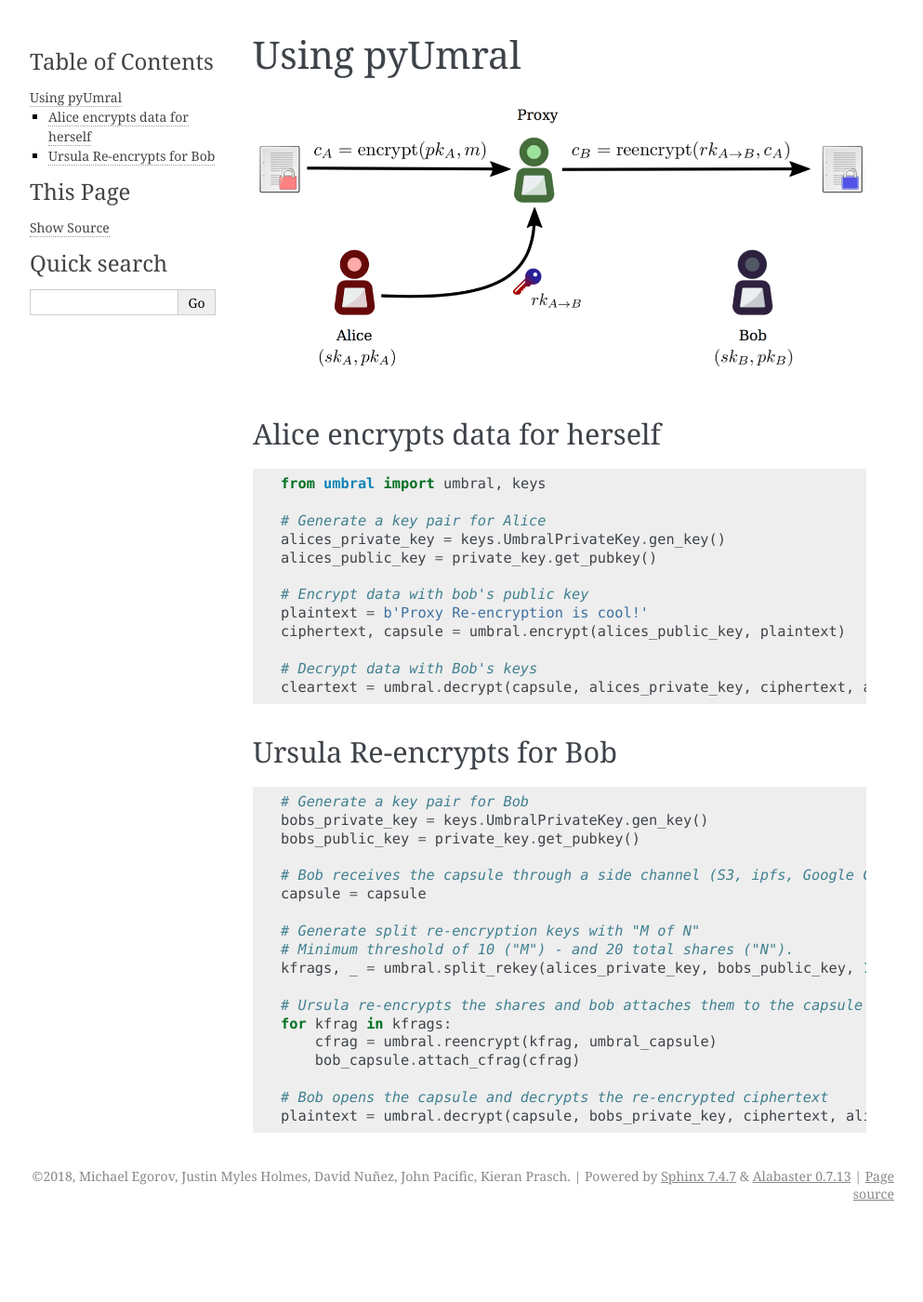
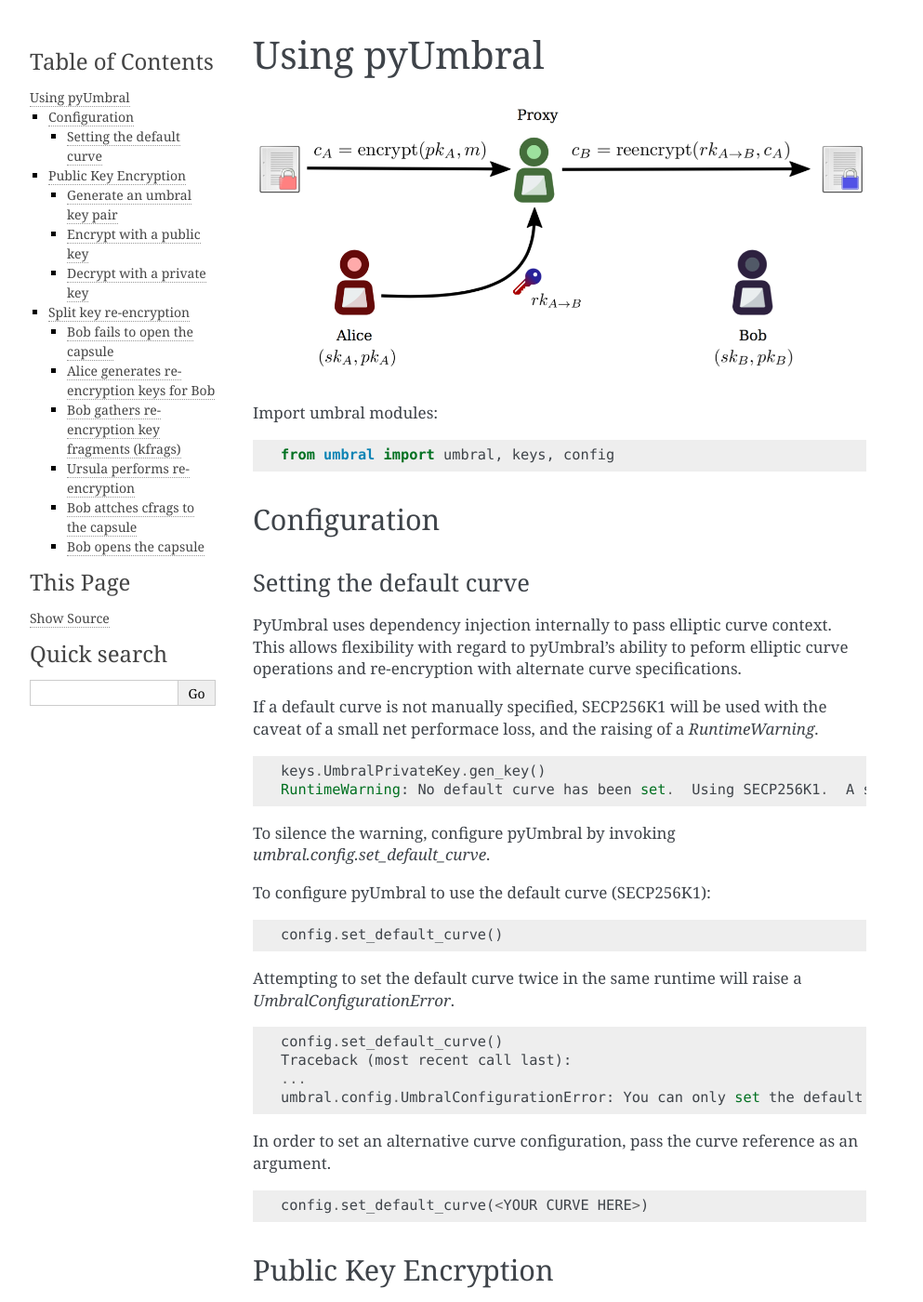
Before and after one commit to nucypher/pyUmbral, a Sphinx documentation site: the page built from docs/source/using_pyumbral.rst, in a window 1280 px wide and 1400 px high. Shown: the whole window at 93% size, without its empty margins (148-1141 px from the left). Built offline with Sphinx 7.4.7, drawn with Linux system fonts in a browser that asks for light colours; some of the changed text lies outside the part shown.

Commit message:
Alters language for accuracy, multiple spelling/grammar fixes, ensures all capsules are the same capsule, named "capsule", in code samples.

```diff
--- a/docs/source/using_pyumbral.rst
+++ b/docs/source/using_pyumbral.rst
@@ -1,30 +1,96 @@
 ==============
-Using pyUmral
+Using pyUmbral
 ==============
 .. image:: .static/PRE_image.png
 
 
-Alice encrypts data for herself
-================================
+Import umbral modules:
 
 .. code-block:: python
 
-   from umbral import umbral, keys
-
-   # Generate a key pair for Alice
-   alices_private_key = keys.UmbralPrivateKey.gen_key()
-   alices_public_key = private_key.get_pubkey()
-
-   # Encrypt data with bob's public key
-   plaintext = b'Proxy Re-encryption is cool!'
-   ciphertext, capsule = umbral.encrypt(alices_public_key, plaintext)
-
-   # Decrypt data with Bob's keys
-   cleartext = umbral.decrypt(capsule, alices_private_key, ciphertext, alices_public_key)
+  from umbral import umbral, keys, config
 
 
-Ursula Re-encrypts for Bob
-===========================
+Configuration
+==============
+
+Setting the default curve
+--------------------------
+
+PyUmbral uses dependency injection internally to pass elliptic curve context.
+This allows flexibility with regard to pyUmbral's ability to peform
+elliptic curve operations and re-encryption with alternate curve specifications.
+
+If a default curve is not manually specified, SECP256K1 will be used with the caveat of
+a small net performace loss, and the raising of a `RuntimeWarning`.
+
+.. code-block:: python
+
+  keys.UmbralPrivateKey.gen_key()
+  RuntimeWarning: No default curve has been set.  Using SECP256K1.  A slight performance penalty has been incurred for only this call.  Set a default curve with umbral.config.set_default_curve().
+
+
+To silence the warning, configure pyUmbral by invoking `umbral.config.set_default_curve`.
+
+To configure pyUmbral to use the default curve (SECP256K1):
+
+.. code-block:: python
+
+    config.set_default_curve()
+
+Attempting to set the default curve twice in the same runtime will raise
+a `UmbralConfigurationError`.
+
+.. code-block:: python
+
+  config.set_default_curve()
+  Traceback (most recent call last):
+  ...
+  umbral.config.UmbralConfigurationError: You can only set the default curve once.  Do it once and then leave it alone.
+
+In order to set an alternative curve configuration,
+pass the curve reference as an argument.
+
+.. code-block:: python
+
+    config.set_default_curve(<YOUR CURVE HERE>)
+
+
+Public Key Encryption
+======================
+
+
+Generate an umbral key pair
+-----------------------------
+Let's generate an asymmetric key pair for Alice.
+
+.. code-block:: python
+
+  alices_private_key = keys.UmbralPrivateKey.gen_key()
+  alices_public_key = private_key.get_pubkey()
+
+
+Encrypt with a public key
+-------------------------------
+.. code-block:: python
+
+  plaintext = b'Proxy Re-encryption is cool!'
+  ciphertext, capsule = umbral.encrypt(alices_public_key,
+                                       plaintext)
+
+
+Decrypt with a private key
+--------------------------------
+.. code-block:: python
+
+    cleartext = umbral.decrypt(capsule, alices_private_key,
+                               ciphertext, alices_public_key)
+
+
+Split key re-encryption
+=========================
+Let's generate a key pair for Bob, and pretend to send send him the capsule
+through a side channel like S3, ipfs, Google Cloud, etc.
 
 .. code-block:: python
 
@@ -32,17 +98,88 @@
    bobs_private_key = keys.UmbralPrivateKey.gen_key()
    bobs_public_key = private_key.get_pubkey()
 
-   # Bob receives the capsule through a side channel (S3, ipfs, Google Cloud, etc.)
-   capsule = capsule
+   # Bob receives the capsule
+   capsule = <fetch a capsule through side channel>
 
-   # Generate split re-encryption keys with "M of N"
-   # Minimum threshold of 10 ("M") - and 20 total shares ("N").
-   kfrags, _ = umbral.split_rekey(alices_private_key, bobs_public_key, 10, 20)
 
-   # Ursula re-encrypts the shares and bob attaches them to the capsule
+Bob fails to open the capsule
+----------------------------------
+
+.. code-block:: python
+
+  try:
+      fail = umbral.decrypt(capsule,
+                            bobs_private_key,
+                            ciphertext,
+                            alices_public_key)
+  except:
+      print("Decryption failed!")
+
+
+Alice generates re-encryption keys for Bob
+--------------------------------------------
+When Alice wants to send a re-encrypted message to bob,
+*threshold split re-encryption keys* can be distributed,
+and reconstructed with Shamir's Secret Sharing.
+
+| Generate split re-encryption keys with "`M` of `N`":
+| A minimum threshold of 10 ("M") - and 20 total shares ("N").
+
+.. code-block:: python
+
+   kfrags, _ = umbral.split_rekey(alices_private_key,
+                                  bobs_public_key,
+                                  10,    # M - Threshold
+                                  20)    # N - Total
+
+
+Bob gathers re-encryption key fragments (kfrags)
+-------------------------------------------------
+Bob gathers at least `M` re-encryption key fragments or "kfrags".
+Let's mock a network  or transport layer by sampling `M` random `kfrags`.
+
+.. code-block:: python
+
+    import random
+
+    kfrags = random.sample(kfrags,    # All kfrags from above
+                           10)        # M - Threshold
+
+
+
+Ursula performs re-encryption
+------------------------------
+After Bob gathers at leats `M` re-encryption keys, He presents them to Ursula,
+a proxy re-encryption actor.
+
+Ursula exchanges `kfrags` for `cfrags` with Bob,
+altering the state of the `capsule`. Bob collects the resulting `cfrags` from Ursula.
+
+.. code-block:: python
+
+   cfrags = []                 # Bob's cfrag collection
    for kfrag in kfrags:
-       cfrag = umbral.reencrypt(kfrag, umbral_capsule)
-       bob_capsule.attach_cfrag(cfrag)
+       cfrag = umbral.reencrypt(kfrag, capsule)
+       cfrags.append(cfrag)    # Bob collects the cfrags
 
-   # Bob opens the capsule and decrypts the re-encrypted ciphertext
-   plaintext = umbral.decrypt(capsule, bobs_private_key, ciphertext, alices_public_key)
+
+Bob attches cfrags to the capsule
+--------------------------------------
+Bob attaches at least `M` `cfrags` to the capsule. Then the capsule
+can be *activated*.
+
+.. code-block:: python
+
+   for cfrag in cfrags:
+       capsule.attach_cfrag(cfrag)
+
+
+Bob opens the capsule
+----------------------
+Bob activates the capsule, opens it, and decrypts the re-encrypted ciphertext,
+revealing the message.
+
+.. code-block:: python
+
+   cleartext = umbral.decrypt(capsule, bobs_private_key,
+                              ciphertext, alices_public_key)
```
Also changed, not shown: README.rst (+10 -11 lines), docs/source/index.rst (+9 -7 lines).
